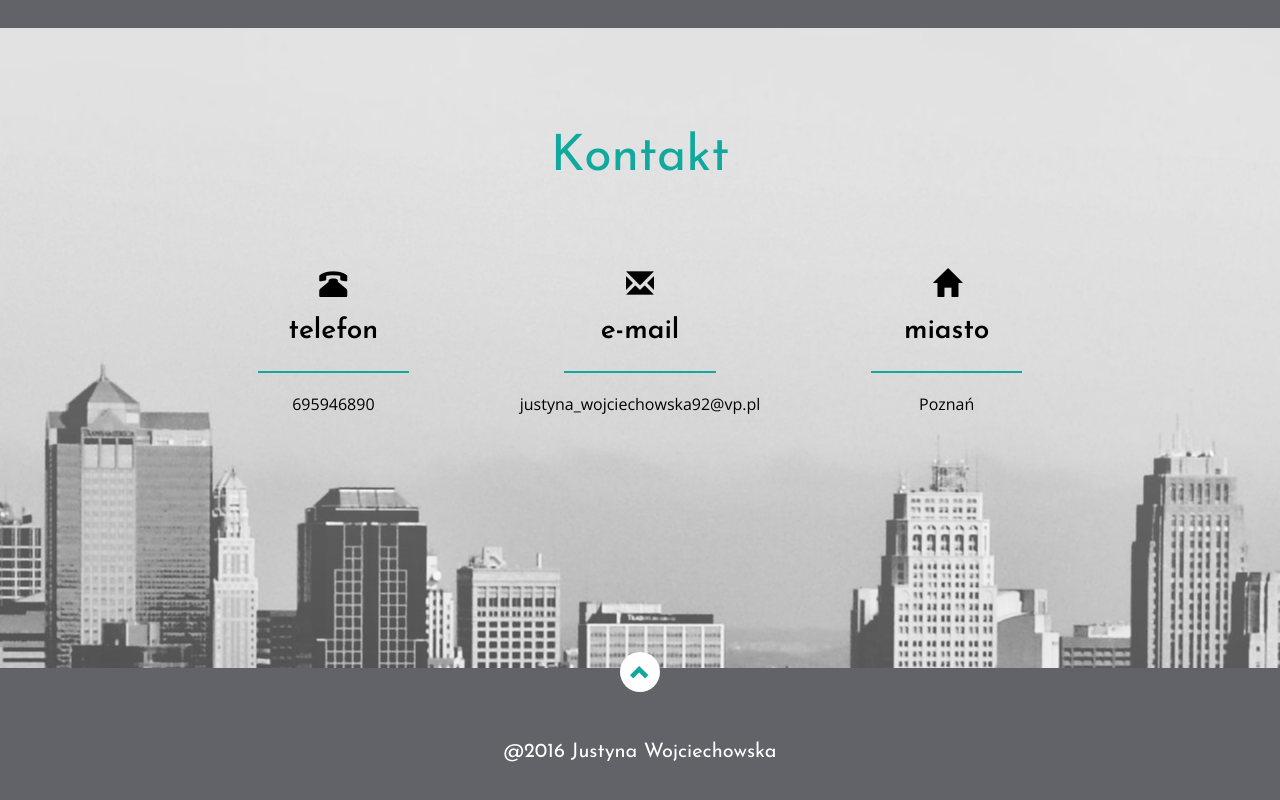
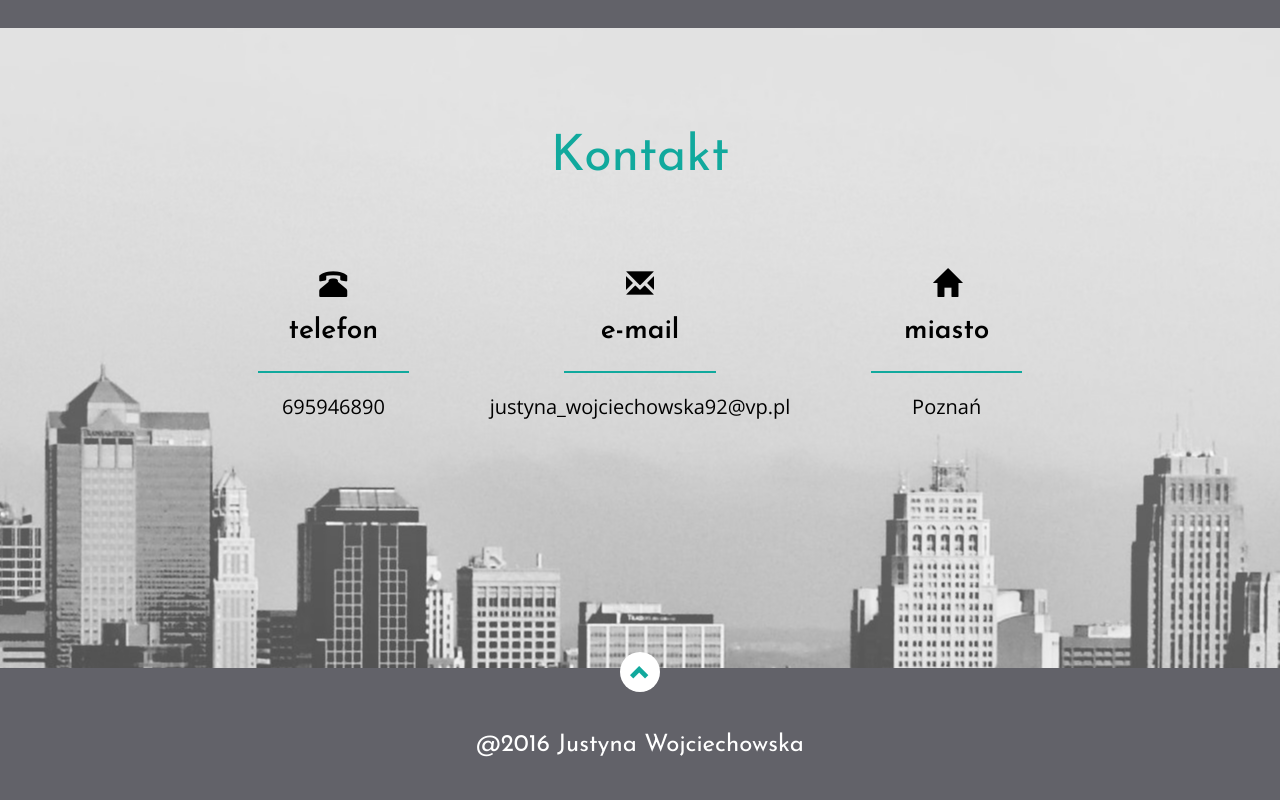
Before and after one commit to dzastaa92/personalWebsite, a plain HTML site: page View/Index.html in a window 1280 px wide. Shown: the part 3328-4128 px from the top of the page. Drawn offline with nearby package versions, Linux system fonts and the light colour scheme.

Commit message:
small changes

```diff
--- a/Scripts/MainScripts.js
+++ b/Scripts/mainScript.js
@@ -1,6 +1,8 @@
+
 $(document).ready(function () {
+
     $('section').first().addClass('active');
-    $("#name, #nameHr, #nameIntro").fadeIn(2200);
+    $("#name, #nameHr, #nameIntro").fadeIn( 2000);
     $('#nav').css({"margin-top": '-90px', opacity: 0}).animate({"margin-top": '0px', opacity: 1}, 2000);
 
     $('button#hamburger').on('click', function () {
@@ -18,24 +20,17 @@ $(document).ready(function () {
 
 
 
-    //check to see if any animation containers are currently in view
     function check_if_in_view() {
-        //get current window information
         var window_height = web_window.height();
         var window_top_position = web_window.scrollTop();
         var window_bottom_position = (window_top_position + window_height);
 
-
-        //iterate through elements to see if its in view
         $.each(animation_elements, function () {
-
-            //get the elements information
             var element = $(this);
             var element_height = $(element).outerHeight();
             var element_top_position = $(element).offset().top;
             var element_bottom_position = (element_top_position + element_height);
 
-            //check to see if this current container is visible (its viewable if it exists between the viewable space of the viewport)
             if ((element_bottom_position >= window_top_position) && (element_top_position <= window_bottom_position)) {
                 if(element.hasClass('skills-line_percentage')){
                     $(this).each(function(){
@@ -46,12 +41,9 @@ $(document).ready(function () {
                 }
                 element.addClass('in-view');
             }
-            // else {
-            //     element.removeClass('in-view');
-            // }
         });
+    }
 
-    }
 
     if(web_window.width() < 768 ){
         $('.portfolio-myWork__element').addClass('hover');
@@ -72,15 +64,6 @@ $(document).ready(function () {
 
     $(window).scroll(function () {
         check_if_in_view();
-    });
-
-    $(window).trigger('scroll');
-
-
-});
-
-//skrolując pojawianie/znikanie elementów
-$(window).scroll(function () {
         var scroll = $(this).scrollTop();
 
         $("#name, #nameHr, #nameIntro").css({
@@ -97,8 +80,11 @@ $(window).scroll(function () {
 
     });
 
+    $(window).trigger('scroll');
 
-//Wolne zjeżdżanie strony po kliknięciu łącza z odnośnikiem do sekcji strony
+
+});
+
 $(function () {
     $('a[href*=#]:not([href=#])').click(function () {
         $('a').removeClass('activate');
--- a/View/Index.html
+++ b/View/Index.html
@@ -218,7 +218,7 @@
                     <p>Strona wykonana na podstawie szablonu psd</p>
                 </figcaption>
 
-                <a href="http://wapik.azurewebsites.net/" target="_blank">
+                <a href="http://wapiktemplate.azurewebsites.net/" target="_blank">
                     <i class="glyphicon glyphicon-chevron-right"></i></a>
             </figure>
 
@@ -248,7 +248,7 @@
                     <h3>Personal Web Page</h3>
                     <p>Moja wizytówka i portfolio</p>
                 </figcaption>
-                <a href="http://justynawojciechowska.azurewebsites.net/" target="_blank">
+                <a href="http://justynawojciechowska.pl/" target="_blank">
                     <i class="glyphicon glyphicon-chevron-right"></i></a>
             </figure>
         </div>
@@ -313,6 +313,6 @@
 
 <script src="../Scripts/jquery-2.1.4.js"></script>
 <script src="../bootstrap/js/bootstrap.js"></script>
+<script src="../Scripts/mainScript.js"></script>
 </body>
 </html>
-<script src="../Scripts/MainScripts.js"></script>
--- a/sass_files/_HomeStyle.scss
+++ b/sass_files/_HomeStyle.scss
@@ -31,21 +31,13 @@
 
 #home {
   height: inherit;
-  padding: 100px 0 0 0;
+  padding: 25vh 0 0 0;
   margin: 0px;
   position: relative;
   z-index: 999;
   text-align: center;
 
-  @include small {
-    padding-top: 150px;
-  }
   @include medium {
-    padding-top: 150px;
-    letter-spacing: 0.3em;
-  }
-  @include large {
-    padding-top: 200px;
     letter-spacing: 0.3em;
   }
 
@@ -59,7 +51,6 @@
     text-transform: uppercase;
     font-weight: 600;
     font-size: 30px;
-
     @include small {
       font-size: 40px;
     }
@@ -76,13 +67,15 @@
   hr#nameHr {
     background-color: $navbar-font-hover-color;
     margin-top: 5px;
-    margin-bottom: 20px;
+    margin-bottom: 10px;
     width: 200px;
     height: 3px;
     border-top-color: $navbar-font-hover-color;
 
     @include small {
       width: 250px;
+      margin-bottom: 20px;
+
     }
 
     @include large {
@@ -103,6 +96,8 @@
     }
 
   }
+
+
 }
 
 #skills {
--- a/sass_files/_NavbarStyle.scss
+++ b/sass_files/_NavbarStyle.scss
@@ -128,6 +128,7 @@
                 text-decoration: none;
                 color: $navbar-font-color !important;
                 font-family: $header-font-family;
+
             }
 
             a:hover {
--- a/sass_files/_SkillsStyle.scss
+++ b/sass_files/_SkillsStyle.scss
@@ -15,6 +15,7 @@
     }
     p{
       font-size: 16px;
+      padding: 0 10px;
     }
     .row {
       text-align: center;
--- a/sass_files/_contactStyle.scss
+++ b/sass_files/_contactStyle.scss
@@ -55,7 +55,9 @@
         }
         p:last-of-type{
             font-size: 16px;
-
+          @include xlarge{
+            font-size: 20px;
+          }
         }
         hr{
           width: 20%;
@@ -105,8 +107,13 @@ footer {
         font-size: 24px;
       }
     }
+
     p{
-      padding-top: 50px;
+      font-size: 20px;
+      padding-top: 5vh;
+      @include medium{
+        font-size: 24px;
+      }
     }
   }
 }
--- a/sass_files/_gitStyle.scss
+++ b/sass_files/_gitStyle.scss
@@ -7,7 +7,7 @@
   .github-container {
     padding: 50px 0 60px 0;
     text-align: center;
-    @include small {
+    @include medium {
       position: relative;
       text-align: left;
     }
@@ -18,7 +18,7 @@
     padding: 0;
     margin: 0;
 
-    @include small{
+    @include medium{
       display: inline-block;
       margin-right: 20px;
       position: absolute;
@@ -35,20 +35,16 @@
     font-size: 30px;
     padding-bottom:30px;
 
-    @include small {
+    @include medium {
       margin-left: 60px;
-      width: 50%;
+      width: 70%;
       padding-bottom: 0px;
       display: inline-block;
       border-left: 2px dotted white;
       padding-left: 20px;
     }
-    @include medium{
-      width: 60%;
-    }
     @include large{
       font-size: 40px;
-      width: 70%;
     }
 
   }
@@ -60,7 +56,7 @@
     font-weight: 600;
     margin: 0;
     color: white;
-    @include small {
+    @include medium {
       position: absolute;
       padding: 10px 30px;
       right: 0;
@@ -71,7 +67,7 @@
       -o-transform: translateY(-50%);
       transform: translateY(-50%);
     }
-    @include medium{
+    @include large{
       padding: 15px 40px;
 
     }
```
Also changed, not shown: css/AllStyles.css. Lines whose indentation alone changed are shown as unchanged.
